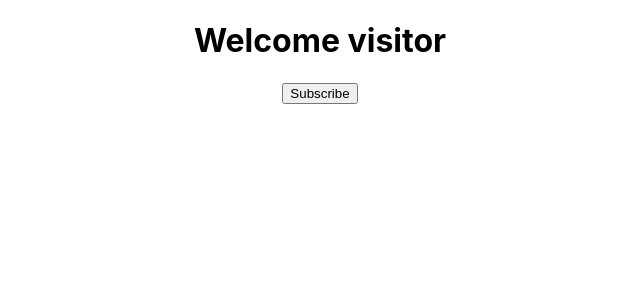
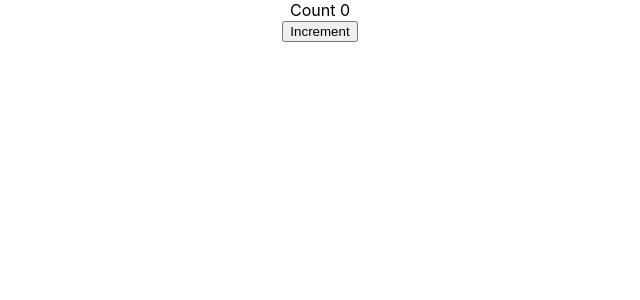
Before and after one commit to ZealousMacwan/my-react-app, a React (Create React App) app: page / in a window 1280 px wide. Shown: the top 300 px of the page, without its empty margins (320-960 px from the left). Built offline with nearby package versions, Linux system fonts and the light colour scheme.

Commit message:
setstate-more

```diff
--- a/src/App.js
+++ b/src/App.js
@@ -3,16 +3,16 @@
 import Greet from './components/Greet'
 import Welcome from "./components/Welcome";
 import Message from "./components/Message";
+import Counter from './components/Counter'
 
 
 class App extends Component {
   render(){
     return(
       <div className="App">
-        <Message></Message>
-
+        <Counter></Counter>
       </div>
-    );
+    )
   }
 }
 export default App
--- /dev/null
+++ b/src/components/Counter.js
@@ -0,0 +1,34 @@
+import React, { Component } from "react"
+
+class Counter extends Component{
+    constructor(props) {
+      super(props)
+
+      this.state = {
+         count: 0
+      }
+    }
+    increment(){
+        //setState have two parameter
+        //1 state object
+        //2 callBack function executes after state is executed
+        this.setState(
+           {
+            count: this.state.count+1
+           },
+           () => {
+            console.log(this.state.count)
+           }
+        )
+
+    }
+    render(){
+        return(
+            <div>
+                <div>Count {this.state.count}</div>
+                <button onClick={()=> this.increment()}>Increment</button>
+            </div>
+        )
+    }
+}
+export default Counter
```
